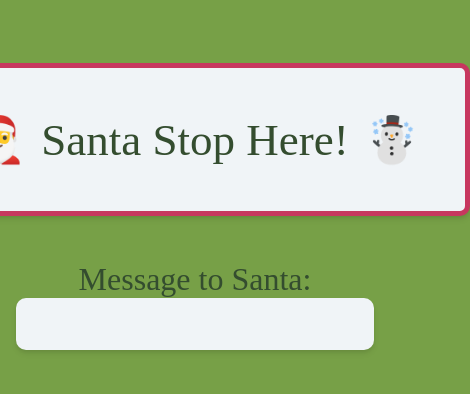
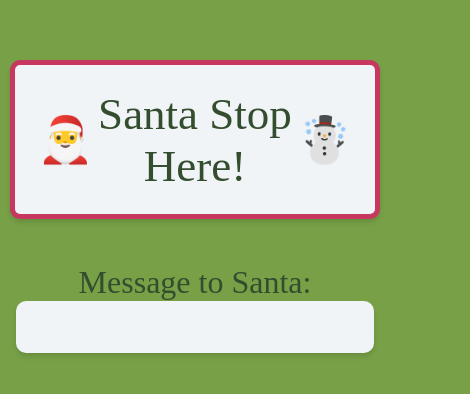
Before and after one commit to caffeinated-pixels/day23-customisable-santa-sign, a plain HTML site: page index.html in a window 390 px wide. Shown: the part 238-632 px from the top of the page, 470 px wide, since content can reach past the window. Drawn offline with Linux system fonts and the light colour scheme.

Commit message:
Refactor sign to work at mobile width

```diff
--- a/index.html
+++ b/index.html
@@ -8,9 +8,12 @@
     <link rel="stylesheet" href="style.css" />
   </head>
   <body>
-    <p id="sign" class="sign">
-      🎅 <span id="message" class="message">Santa Stop Here!</span> ☃️
-    </p>
+    <div class="container">
+      <p id="sign" class="sign">
+        🎅 <span id="message" class="message">Santa Stop Here!</span> ☃️
+      </p>
+    </div>
+
     <label for="text-input">Message to Santa:</label>
     <input
       type="text"
--- a/style.css
+++ b/style.css
@@ -19,7 +19,16 @@ body {
   justify-content: center;
   align-items: center;
   background-color: var(--light-green);
-  height: 100vh;
+  min-height: 100vh;
+  width: 100vw;
+}
+
+.container {
+  width: 95%;
+  max-width: 600px;
+  display: flex;
+
+  align-items: center;
 }
 
 .sign,
@@ -33,13 +42,16 @@ body {
 
 .sign {
   border: 5px solid var(--wine-red);
-  padding: 1em;
-  min-width: 450px;
+  padding: 0.5em;
   font-size: 45px;
-
+  width: 100%;
   display: flex;
   justify-content: space-between;
   align-items: center;
+}
+
+.message {
+  text-align: center;
 }
 
 label {
```
